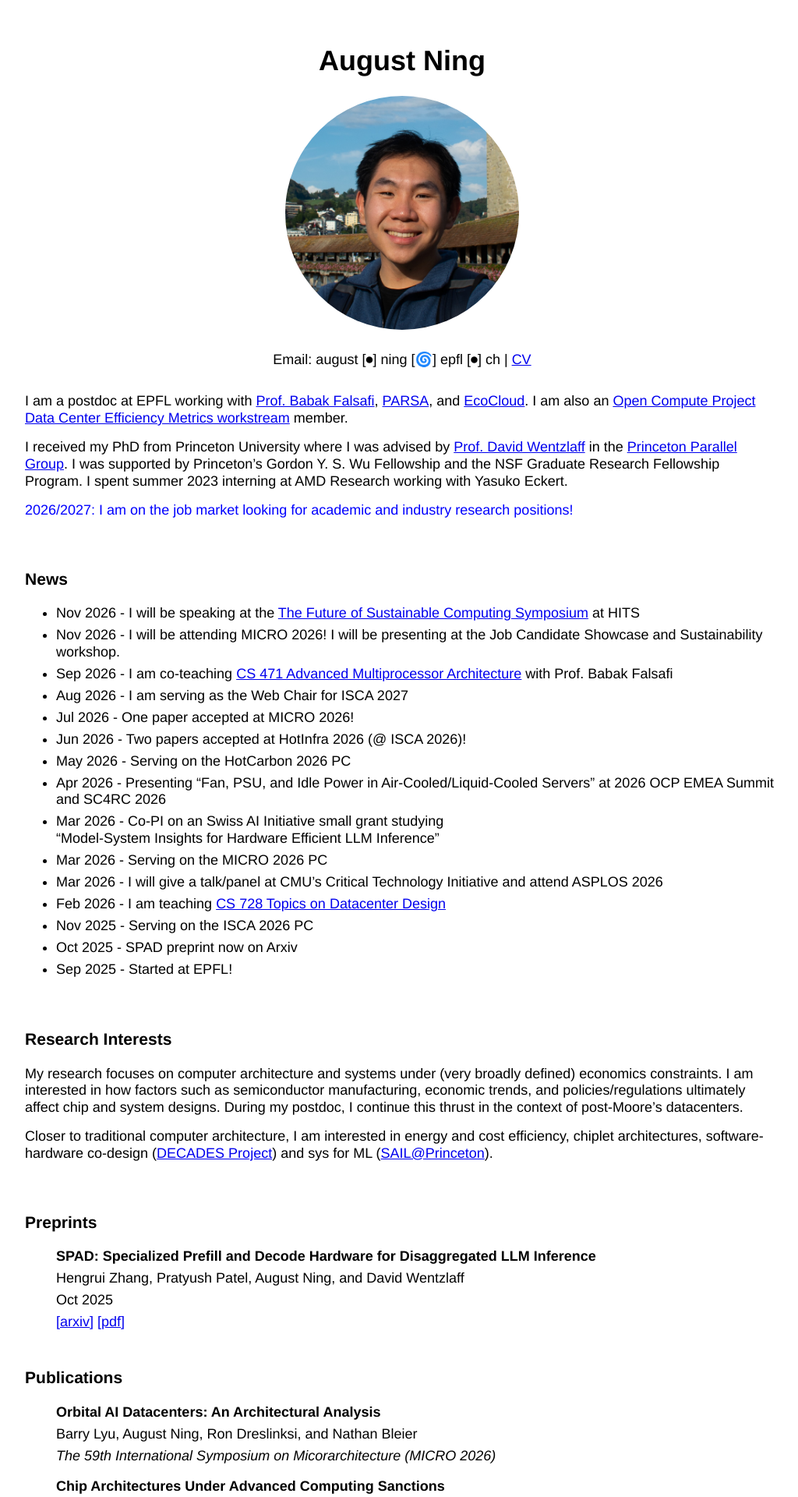
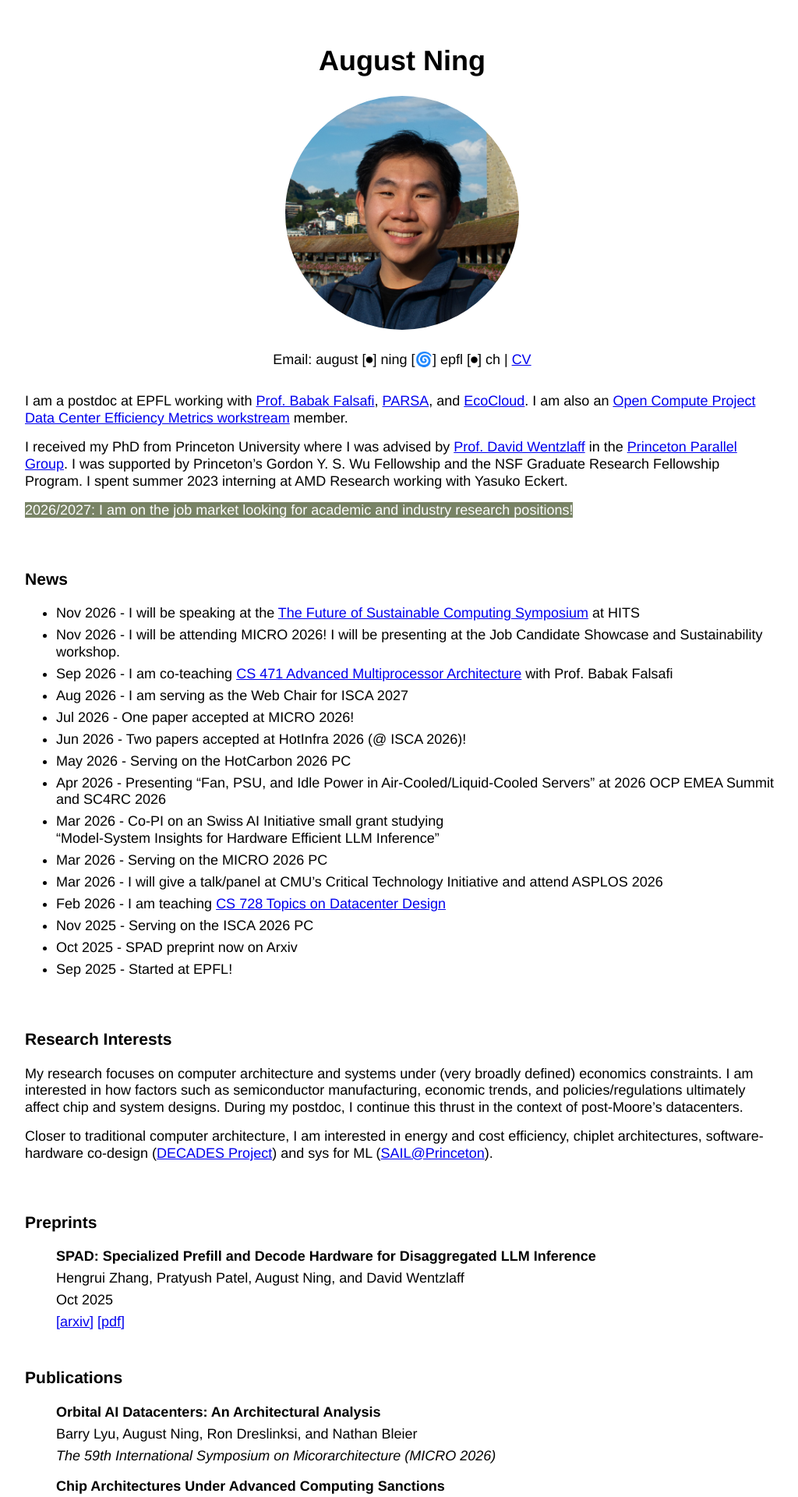
Before and after one commit to AugustNing/augustning.github.io, a Jekyll site: the page built from index.md, in a window 1280 px wide. Shown: the top 1920 px of the page at 78% size, without its empty margins (124-1148 px from the left). Built offline with Jekyll 4.4.1, drawn with Linux system fonts in a browser that asks for light colours.

Commit message:
updated CV

```diff
--- a/assets/css/main.scss
+++ b/assets/css/main.scss
@@ -34,3 +34,8 @@
    display: flex;
    justify-content: space-between;
 }
+
+.cmark {
+  background-color: #50c878;
+  color: black;
+}
--- a/index.md
+++ b/index.md
@@ -19,7 +19,9 @@ I am a postdoc at EPFL working with [Prof. Babak Falsafi](https://parsa.epfl.ch/
 
 I received my PhD from Princeton University where I was advised by [Prof. David Wentzlaff](https://princeton.edu/~wentzlaf/) in the [Princeton Parallel Group](https://parallel.princeton.edu/). I was supported by Princeton's Gordon Y. S. Wu Fellowship and the NSF Graduate Research Fellowship Program. I spent summer 2023 interning at AMD Research working with Yasuko Eckert.
 
-<p style="color: blue;">2026/2027: I am on the job market looking for academic and industry research positions!</p>
+<p><mark style="color:white;background:#788365!important">2026/2027: I am on the job market looking for academic and industry research positions!</mark></p>
+
+
 
 <!-- I did my undergrad at Duke in Electrical and Computer Engineering. I was advised by [Prof. Krishnendu Chakrabarty](https://search.asu.edu/profile/4669916) and his graduate students and conducted research on VLSI testing. -->
 
```
Also changed, not shown: 1 other file.
